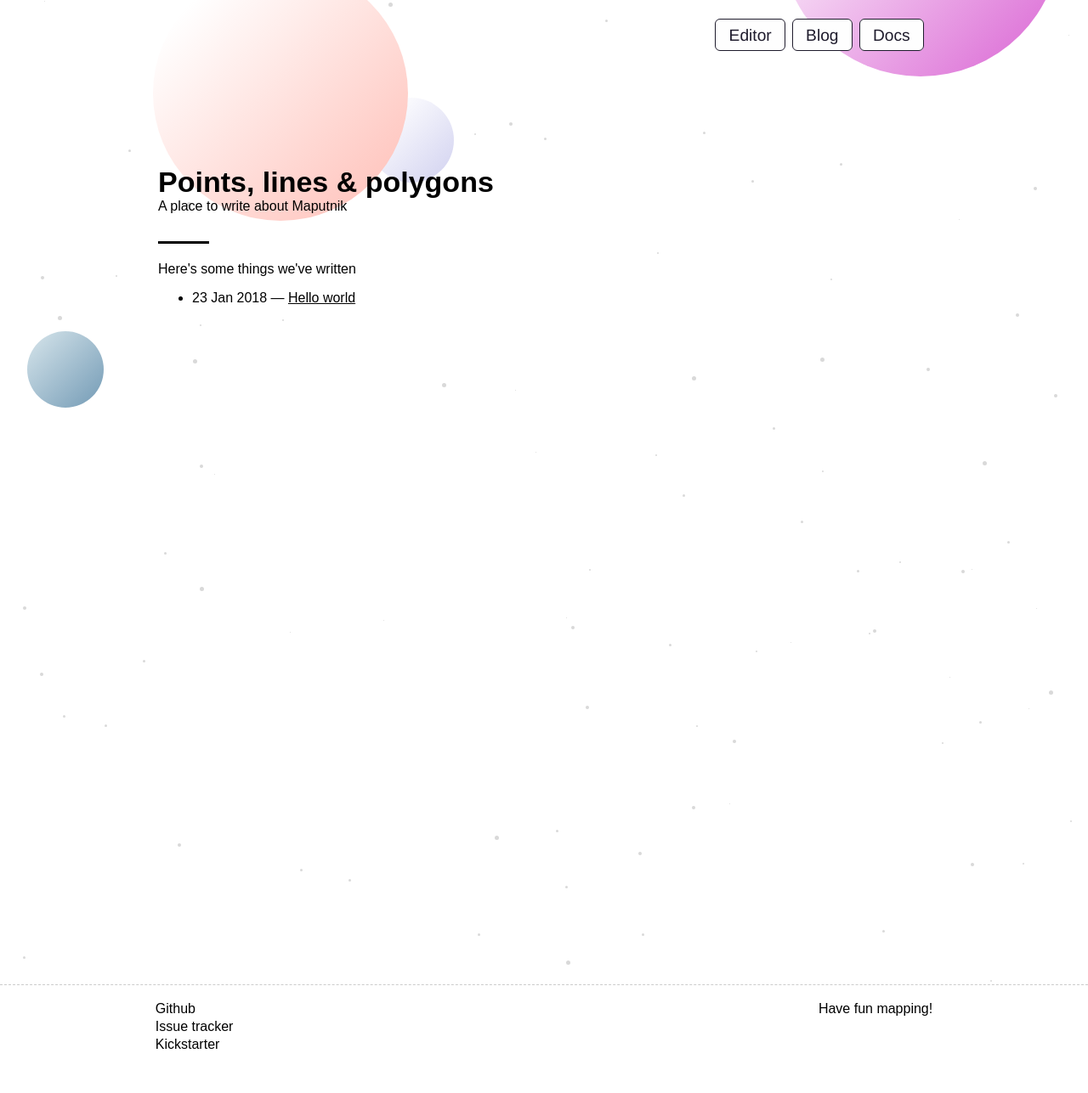
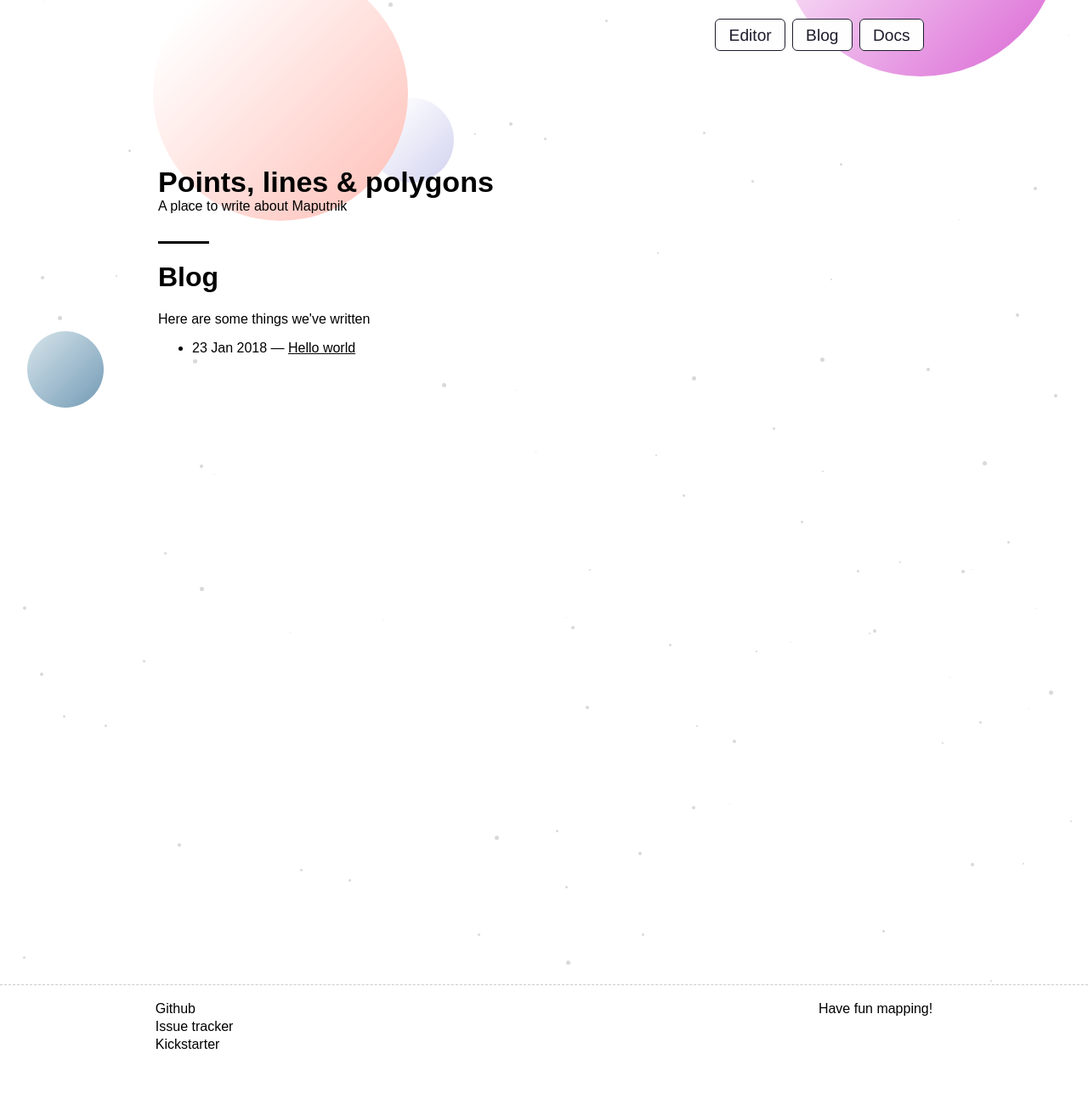
Before and after one commit to maputnik/maputnik.github.io, a Jekyll site: the page built from blog/index.html, in a window 1280 px wide. Shown: the whole page at 85% size. Built offline with Jekyll 4.4.1, drawn with Linux system fonts in a browser that asks for light colours.

Commit message:
Reorganised the blog urls and added titles.

```diff
--- a/_config.yml
+++ b/_config.yml
@@ -4,6 +4,7 @@ description: Visual Map Editor for Mapbox GL
 url: "http://maputnik.com"
 markdown: kramdown
 future: true
+permalink: /blog/:categories/:year/:month/:day/:title
 gems:
 - jekyll-redirect-from
 layout_themes:
--- a/_includes/nav.html
+++ b/_includes/nav.html
@@ -7,7 +7,7 @@
     </div>
     <div class="nav__toolbox">
          <a href="/editor/styles" class="button">Editor</a><!--
-      --><a href="/posts" class="button">Blog</a><!--
+      --><a href="/blog" class="button">Blog</a><!--
       --><a href="https://github.com/maputnik/editor/wiki" class="button">Docs</a>
     </div>
   </div>
--- a/_layouts/default.html
+++ b/_layouts/default.html
@@ -3,7 +3,12 @@
   <head>
     <meta charset="UTF-8">
     <meta name="viewport" content="width=device-width,initial-scale=1">
-    <title>{{site.title}}</title>
+    <title>
+      {{site.title}}
+      {% if page.title %}
+        - {{page.title}}
+      {% endif %}
+    </title>
 
 		<link rel="apple-touch-icon-precomposed" sizes="57x57" href="images/dist/favicon-152.png" />
 
--- a/posts.html
+++ b/blog/index.html
@@ -1,9 +1,10 @@
 ---
 layout: blog
 theme: light
+title: Blog
 ---
 <p>
-  Here's some things we've written
+  Here are some things we've written
 </p>
 <ul>
   {% for post in site.posts %}
```
Also changed, not shown: 2 other files.
